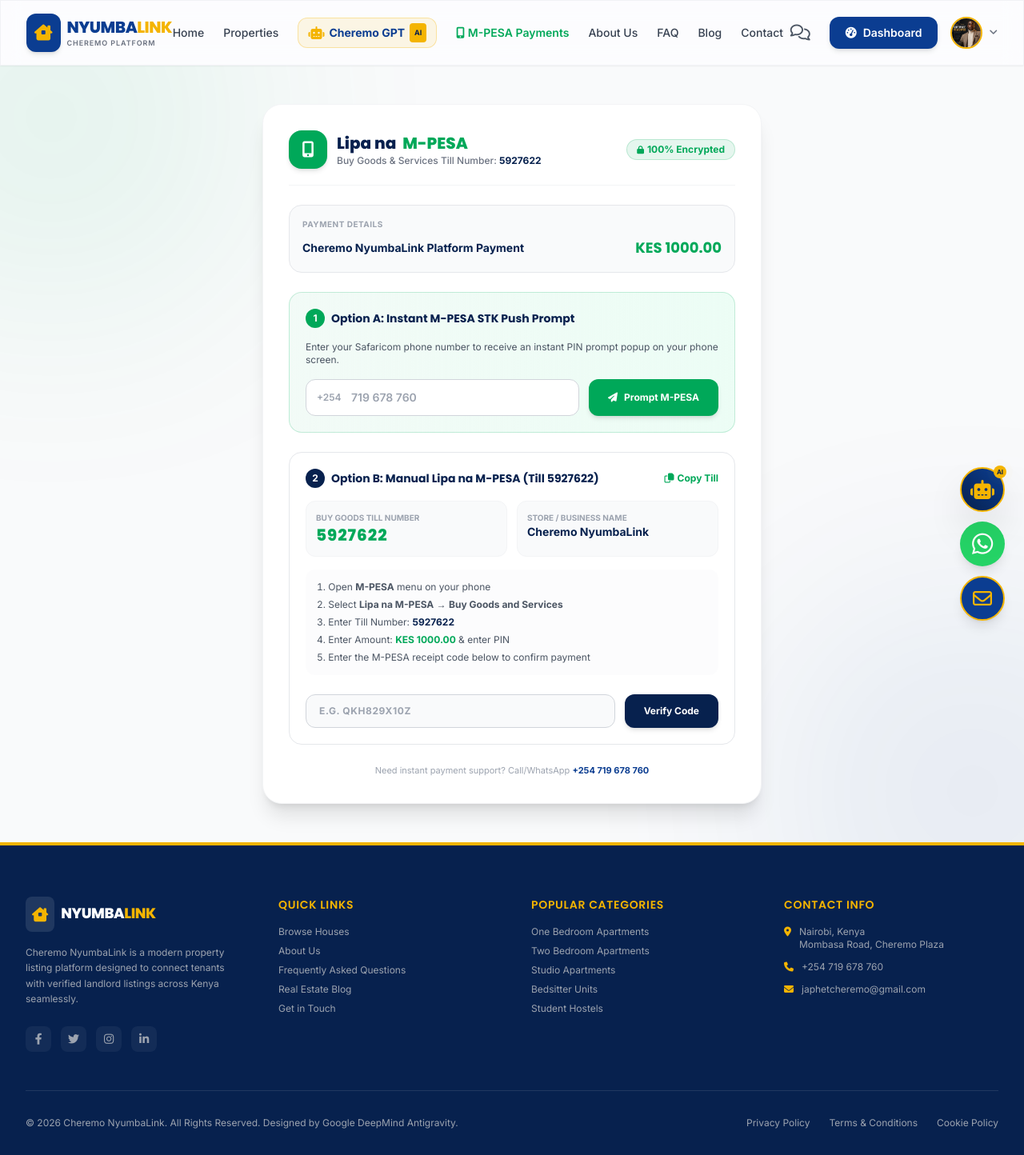
After one commit to japhetcheremo-cloud/Cheremo-Nyumbalink, a Django app: page /properties/pay/ in a window 1280 px wide. The commit adds this page. Shown: the whole page at 80% size. Run offline with Django 5.2, Linux system fonts and the light colour scheme; a user stored in the database is signed in; some libraries are stand-ins or nearby versions.

Commit message:
Add Lipa na M-PESA Till 5927622 payment portal, STK push & receipt history

```diff
--- a/properties/urls.py
+++ b/properties/urls.py
@@ -15,4 +15,7 @@
     path('verify-user/<int:pk>/', views.verify_user, name='verify_user'),
     path('booking/<int:pk>/<str:status>/', views.manage_booking, name='manage_booking'),
     path('application/<int:pk>/<str:status>/', views.manage_application, name='manage_application'),
+    path('payments/', views.my_payments, name='my_payments'),
+    path('pay/', views.payment_checkout, name='payment_checkout'),
+    path('pay/<int:pk>/', views.payment_checkout, name='property_payment'),
 ]
--- a/properties/views.py
+++ b/properties/views.py
@@ -2,7 +2,8 @@
 from django.contrib.auth.decorators import login_required
 from django.contrib import messages
 from django.db.models import Q
-from .models import Property, Amenity, PropertyImage, Booking, Application, Favorite, Review
+from django.utils.crypto import get_random_string
+from .models import Property, Amenity, PropertyImage, Booking, Application, Favorite, Review, Payment
 from users.models import CustomUser
 
 def property_list(request):
@@ -383,3 +384,67 @@
         messages.success(request, f"Application status updated to {status}.")
 
     return redirect('landlord_dashboard')
+
+
+@login_required
+def payment_checkout(request, pk=None):
+    property_obj = None
+    if pk:
+        property_obj = get_object_or_404(Property, pk=pk)
+
+    payment_type = request.GET.get('type', 'rent_deposit')
+    amount = request.GET.get('amount')
+
+    if not amount:
+        if property_obj:
+            amount = property_obj.monthly_rent
+        elif payment_type == 'viewing_fee':
+            amount = 500.00
+        elif payment_type == 'landlord_verification':
+            amount = 1000.00
+        else:
+            amount = 1000.00
+
+    if request.method == 'POST':
+        phone_number = request.POST.get('phone_number')
+        pay_type = request.POST.get('payment_type', payment_type)
+        pay_amount = request.POST.get('amount', amount)
+        mpesa_code = request.POST.get('mpesa_code', '').strip().upper()
+
+        if not mpesa_code:
+            mpesa_code = 'Q' + get_random_string(9, allowed_chars='ABCDEFGHIJKLMNOPQRSTUVWXYZ0123456789')
+
+        payment = Payment.objects.create(
+            user=request.user,
+            property=property_obj,
+            amount=pay_amount,
+            phone_number=phone_number,
+            mpesa_code=mpesa_code,
+            till_number='5927622',
+            payment_type=pay_type,
+            status='completed'
+        )
+
+        messages.success(
+            request,
+            f"M-PESA Payment of KES {float(payment.amount):,.2f} to Till 5927622 successful! Code: {payment.mpesa_code}."
+        )
+        return redirect('my_payments')
+
+    context = {
+        'property': property_obj,
+        'till_number': '5927622',
+        'store_name': 'Cheremo NyumbaLink',
+        'amount': amount,
+        'payment_type': payment_type
+    }
+    return render(request, 'properties/payment_checkout.html', context)
+
+
+@login_required
+def my_payments(request):
+    payments = Payment.objects.filter(user=request.user)
+    context = {
+        'payments': payments
+    }
+    return render(request, 'properties/my_payments.html', context)
--- a/templates/base.html
+++ b/templates/base.html
@@ -127,12 +127,17 @@
                 </div>
 
                 <!-- Desktop Menu -->
-                <nav class="hidden md:flex items-center space-x-7 font-medium text-sm text-gray-700">
+                <nav class="hidden md:flex items-center space-x-6 font-medium text-sm text-gray-700">
                     <a href="{% url 'home' %}" class="hover:text-brandBlue transition">Home</a>
                     <a href="{% url 'property_list' %}" class="hover:text-brandBlue transition">Properties</a>
                     <a href="{% url 'cheremo_gpt' %}" class="hover:text-brandBlue transition flex items-center gap-1.5 font-bold text-brandBlue bg-brandGold/10 px-3 py-1.5 rounded-xl border border-brandGold/30">
                         <i class="fa-solid fa-robot text-brandGold text-base"></i> Cheremo GPT <span class="px-1.5 py-0.5 rounded bg-brandGold text-brandDark text-[9px] font-extrabold uppercase">AI</span>
                     </a>
+                    {% if user.is_authenticated %}
+                    <a href="{% url 'my_payments' %}" class="hover:text-[#00A859] transition flex items-center gap-1 font-semibold text-[#00A859]">
+                        <i class="fa-solid fa-mobile-screen-button"></i> M-PESA Payments
+                    </a>
+                    {% endif %}
                     <a href="{% url 'about' %}" class="hover:text-brandBlue transition">About Us</a>
                     <a href="{% url 'faq' %}" class="hover:text-brandBlue transition">FAQ</a>
                     <a href="{% url 'blog_list' %}" class="hover:text-brandBlue transition">Blog</a>
--- /dev/null
+++ b/templates/properties/payment_checkout.html
@@ -0,0 +1,139 @@
+{% extends 'base.html' %}
+{% load static %}
+
+{% block title %}M-PESA Payment Portal | Cheremo NyumbaLink{% endblock %}
+
+{% block content %}
+<section class="min-h-[85vh] bg-gray-50 py-12 relative overflow-hidden flex items-center justify-center">
+    <!-- Decorative background blobs -->
+    <div class="absolute -top-32 -left-32 w-96 h-96 rounded-full bg-[#00A859] filter blur-[140px] opacity-15"></div>
+    <div class="absolute -bottom-32 -right-32 w-96 h-96 rounded-full bg-brandBlue filter blur-[140px] opacity-15"></div>
+
+    <div class="relative max-w-2xl w-full px-4 sm:px-6">
+        <div class="bg-white rounded-3xl shadow-xl border border-gray-100 p-6 sm:p-8 flex flex-col gap-6">
+
+            <!-- Safaricom M-PESA Header Badge -->
+            <div class="flex items-center justify-between border-b border-gray-100 pb-5">
+                <div class="flex items-center gap-3">
+                    <div class="h-12 w-12 rounded-2xl bg-[#00A859] text-white flex items-center justify-center font-extrabold text-xl shadow-md">
+                        <i class="fa-solid fa-mobile-screen-button"></i>
+                    </div>
+                    <div class="flex flex-col">
+                        <h1 class="text-xl font-extrabold text-brandDark font-poppins flex items-center gap-2">
+                            Lipa na <span class="text-[#00A859]">M-PESA</span>
+                        </h1>
+                        <span class="text-xs text-gray-500 font-medium">Buy Goods & Services Till Number: <strong class="text-brandDark">5927622</strong></span>
+                    </div>
+                </div>
+                <span class="px-3 py-1 bg-[#00A859]/10 text-[#00A859] rounded-full text-xs font-bold border border-[#00A859]/20 flex items-center gap-1">
+                    <i class="fa-solid fa-lock text-[10px]"></i> 100% Encrypted
+                </span>
+            </div>
+
+            <!-- Payment Target Details Card -->
+            <div class="bg-gray-50 rounded-2xl p-4 border border-gray-200 flex flex-col gap-2">
+                <span class="text-[10px] uppercase font-bold text-gray-400 tracking-wider">Payment Details</span>
+                <div class="flex justify-between items-center text-sm font-bold text-brandDark">
+                    <span>
+                        {% if property %}
+                            {{ property.title }}
+                        {% elif payment_type == 'viewing_fee' %}
+                            House Inspection & Viewing Reservation Fee
+                        {% elif payment_type == 'landlord_verification' %}
+                            Landlord Verification Badge Fee
+                        {% else %}
+                            Cheremo NyumbaLink Platform Payment
+                        {% endif %}
+                    </span>
+                    <span class="text-lg text-[#00A859] font-poppins">KES {{ amount|floatformat:2 }}</span>
+                </div>
+                {% if property %}
+                <p class="text-xs text-gray-500"><i class="fa-solid fa-location-dot text-brandGold mr-1"></i> {{ property.estate }}, {{ property.town }}</p>
+                {% endif %}
+            </div>
+
+            <!-- Step 1: STK Push Express Option -->
+            <div class="bg-gradient-to-r from-[#00A859]/5 to-emerald-50 rounded-2xl p-5 border border-[#00A859]/20 flex flex-col gap-4">
+                <div class="flex items-center gap-2">
+                    <span class="h-6 w-6 rounded-full bg-[#00A859] text-white flex items-center justify-center text-xs font-bold">1</span>
+                    <h3 class="font-bold text-sm text-brandDark">Option A: Instant M-PESA STK Push Prompt</h3>
+                </div>
+                <p class="text-xs text-gray-600">Enter your Safaricom phone number to receive an instant PIN prompt popup on your phone screen.</p>
+
+                <form action="" method="POST" id="stk-form" class="flex flex-col gap-3">
+                    {% csrf_token %}
+                    <input type="hidden" name="payment_type" value="{{ payment_type }}">
+                    <input type="hidden" name="amount" value="{{ amount }}">
+
+                    <div class="flex flex-col sm:flex-row gap-3">
+                        <div class="relative flex-grow">
+                            <span class="absolute inset-y-0 left-0 pl-3.5 flex items-center text-gray-400 font-semibold text-xs">+254</span>
+                            <input type="tel" name="phone_number" id="phone_number" required placeholder="719 678 760" value="{{ user.phone|default:'' }}"
+                                   class="w-full bg-white border border-gray-300 rounded-xl pl-14 pr-4 py-3 text-sm focus:outline-none focus:ring-2 focus:ring-[#00A859] font-semibold text-gray-800">
+                        </div>
+                        <button type="submit" id="stk-btn" class="bg-[#00A859] hover:bg-[#008f4c] text-white font-extrabold px-6 py-3 rounded-xl transition text-xs shadow-md flex items-center justify-center gap-2">
+                            <i class="fa-solid fa-[#00A859] fa-paper-plane text-xs"></i> Prompt M-PESA
+                        </button>
+                    </div>
+                </form>
+            </div>
+
+            <!-- Step 2: Manual Lipa na M-PESA Buy Goods Instructions -->
+            <div class="bg-white rounded-2xl p-5 border border-gray-200 flex flex-col gap-4">
+                <div class="flex items-center justify-between">
+                    <div class="flex items-center gap-2">
+                        <span class="h-6 w-6 rounded-full bg-brandDark text-white flex items-center justify-center text-xs font-bold">2</span>
+                        <h3 class="font-bold text-sm text-brandDark">Option B: Manual Lipa na M-PESA (Till 5927622)</h3>
+                    </div>
+                    <button onclick="copyTill()" class="text-xs text-[#00A859] hover:underline font-bold flex items-center gap-1">
+                        <i class="fa-regular fa-copy"></i> Copy Till
+                    </button>
+                </div>
+
+                <div class="grid grid-cols-1 sm:grid-cols-2 gap-3 text-xs">
+                    <div class="bg-gray-50 p-3 rounded-xl border border-gray-100">
+                        <span class="text-gray-400 block text-[10px] uppercase font-bold">Buy Goods Till Number</span>
+                        <span class="text-xl font-extrabold text-[#00A859] tracking-wider font-poppins" id="till-val">5927622</span>
+                    </div>
+                    <div class="bg-gray-50 p-3 rounded-xl border border-gray-100">
+                        <span class="text-gray-400 block text-[10px] uppercase font-bold">Store / Business Name</span>
+                        <span class="text-sm font-bold text-brandDark">Cheremo NyumbaLink</span>
+                    </div>
+                </div>
+
+                <ol class="list-decimal list-inside text-xs text-gray-600 space-y-1.5 bg-gray-50/50 p-3.5 rounded-xl">
+                    <li>Open <strong>M-PESA</strong> menu on your phone</li>
+                    <li>Select <strong>Lipa na M-PESA</strong> &rarr; <strong>Buy Goods and Services</strong></li>
+                    <li>Enter Till Number: <strong class="text-brandDark">5927622</strong></li>
+                    <li>Enter Amount: <strong class="text-[#00A859]">KES {{ amount|floatformat:2 }}</strong> & enter PIN</li>
+                    <li>Enter the M-PESA receipt code below to confirm payment</li>
+                </ol>
+
+                <form action="" method="POST" class="flex flex-col sm:flex-row gap-3 pt-2">
+                    {% csrf_token %}
+                    <input type="hidden" name="payment_type" value="{{ payment_type }}">
+                    <input type="hidden" name="amount" value="{{ amount }}">
+                    <input type="hidden" name="phone_number" value="{{ user.phone|default:'0719678760' }}">
+
+                    <input type="text" name="mpesa_code" required placeholder="e.g. QKH829X10Z" uppercase
+                           class="flex-grow bg-gray-50 border border-gray-300 rounded-xl px-4 py-3 text-xs uppercase tracking-wider font-bold text-brandDark focus:ring-[#00A859]">
+                    <button type="submit" class="bg-brandDark hover:bg-brandBlue text-white font-bold px-6 py-3 rounded-xl transition text-xs shadow-md">
+                        Verify Code
+                    </button>
+                </form>
+            </div>
+
+            <!-- Footer note -->
+            <p class="text-[11px] text-gray-400 text-center">Need instant payment support? Call/WhatsApp <a href="tel:+254719678760" class="text-brandBlue font-bold">+254 719 678 760</a></p>
+
+        </div>
+    </div>
+</section>
+
+<script>
+    function copyTill() {
+        navigator.clipboard.writeText("5927622");
+        alert("M-PESA Till Number 5927622 copied to clipboard!");
+    }
+</script>
+{% endblock %}
```
Also changed, not shown: properties/admin.py (+9 -1 lines), properties/models.py (+31 -0 lines), templates/properties/my_payments.html (added, +88 -0 lines), templates/properties/property_detail.html (+24 -0 lines), db.sqlite3, properties/migrations/0003_payment.py (added).
